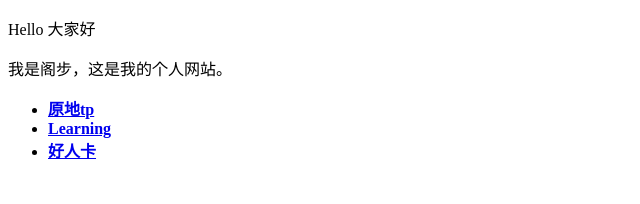
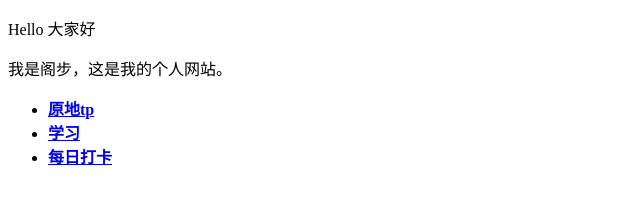
Before and after one commit to gebumc/gebumc.github.io, a plain HTML site: page index.html in a window 1280 px wide. Shown: the whole page, without its empty margins (0-640 px from the left). Drawn offline with Linux system fonts and the light colour scheme.

Commit message:
Update index.html

```diff
--- a/index.html
+++ b/index.html
@@ -6,7 +6,7 @@
 
 <ul>
   <li> <a href="http://gebumc.github.io" target="_blank">  <b>原地tp   </b> </a> </li>
-  <li> <a href="/learning" target="_blank">                <b>Learning</b>  </a></li>
-  <li> <a href="https://www.haorenka.org/" target="_blank"><b>好人卡   </b>  </a></li>
+  <li> <a href="/learning" target="_blank">                <b>学习</b>  </a></li>
+  <li> <a href="/daily" target="_blank">                <b>每日打卡</b>  </a></li>
 </ul>
 </html>
```
